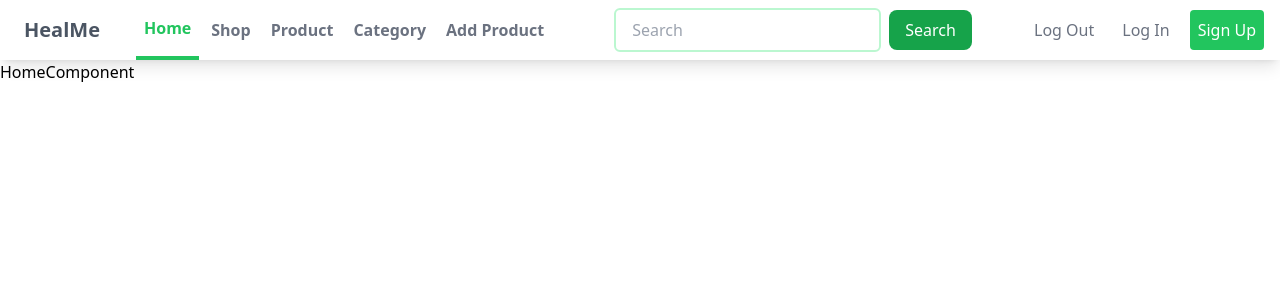
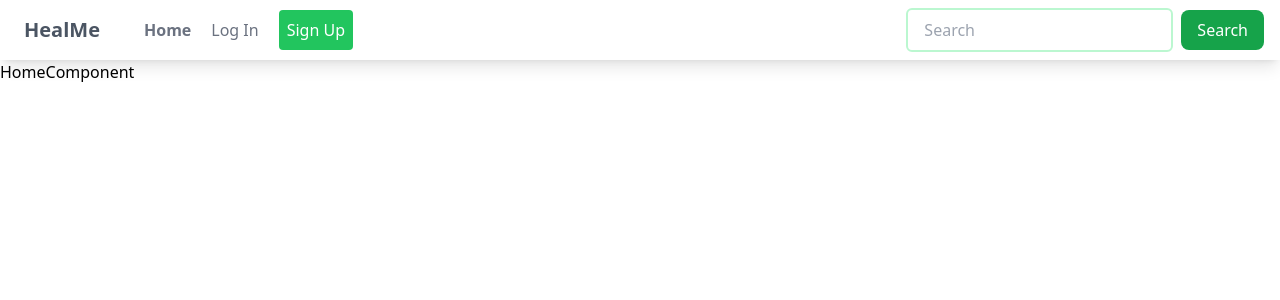
Before and after one commit to Ramudgar/skillsparkmern-afternoonbatch, a React (Create React App) app in the folder KharalJiiEcommerce/Frontend/ecommerce/: page / in a window 1280 px wide. Shown: the top 300 px of the page. Built offline with nearby package versions, Linux system fonts and the light colour scheme.

Commit message:
navgation menu is controlled based on login and user role

```diff
--- a/KharalJiiEcommerce/Frontend/ecommerce/src/App.js
+++ b/KharalJiiEcommerce/Frontend/ecommerce/src/App.js
@@ -1,6 +1,6 @@
 import React from "react";
 import "./App.css";
-import { BrowserRouter as Router,Routes,Route } from "react-router-dom";
+import { BrowserRouter as Router, Routes, Route } from "react-router-dom";
 import NavbarComponent from "./Components/Navbar/NavbarComponent";
 import HomeComponent from "./Components/Home/HomeComponent";
 import ShopComponent from "./Components/Shop/ShopComponent";
@@ -8,6 +8,8 @@ import ProdcutComponent from "./Components/Product/productComponent";
 import RegistrationForm from "./Components/Register/RegisterComponent";
 import LoginComponent from "./Components/Login/LoginComponent";
 import AddProductComponent from "./Components/AddProduct/AddProduct";
+import ProfileComponent from "./Components/Profile/ProfileComponent";
+import CategoryComponent from "./Components/Category/CategoryComponent";
 // import Counter from "./CounterComponent";
 // import CounterFunc from "./Components/Counter/CounterComponent";
 function App() {
@@ -16,12 +18,14 @@ function App() {
       <Router>
         <NavbarComponent />
         <Routes>
-          <Route path="/" element={<HomeComponent/> }/>
-          <Route path="/shop" element={<ShopComponent/>} />
-          <Route path='/product' element={<ProdcutComponent/>} />
+          <Route path="/" element={<HomeComponent />} />
+          <Route path="/shop" element={<ShopComponent />} />
+          <Route path="/product" element={<ProdcutComponent />} />
           <Route path="/register" element={<RegistrationForm />} />
-          <Route path="/login" element={<LoginComponent/>} />
-          <Route path="/addproduct" element={<AddProductComponent/>} />
+          <Route path="/login" element={<LoginComponent />} />
+          <Route path="/addproduct" element={<AddProductComponent />} />
+          <Route path="/category" element={<CategoryComponent/>} />
+          <Route path="/profile" element={<ProfileComponent />} />
           <Route path="*" element={<h1>404 Not Found</h1>} />
         </Routes>
       </Router>
--- /dev/null
+++ b/KharalJiiEcommerce/Frontend/ecommerce/src/Components/Category/CategoryComponent.jsx
@@ -0,0 +1,9 @@
+import React from 'react'
+
+const CategoryComponent = () => {
+  return (
+    <div>CategoryComponent</div>
+  )
+}
+
+export default CategoryComponent
--- a/KharalJiiEcommerce/Frontend/ecommerce/src/Components/Navbar/NavbarComponent.jsx
+++ b/KharalJiiEcommerce/Frontend/ecommerce/src/Components/Navbar/NavbarComponent.jsx
@@ -1,5 +1,10 @@
-import { Link } from 'react-router-dom';
+import { Link } from "react-router-dom";
 function NavbarComponent() {
+  const token = localStorage.getItem("token");
+  const userRole = localStorage.getItem("userRole");
+  // console.log(token);
+  // console.log(userRole);
+
   return (
     <nav className="bg-white shadow-lg">
       <div className="max-w-7xl mx-auto px-4">
@@ -13,9 +18,18 @@ function NavbarComponent() {
             <div className="hidden md:flex items-center space-x-1">
               <Link
                 to="/"
-                className="py-4 px-2 text-green-500 border-b-4 border-green-500 font-semibold"
+                className="py-4 px-2  text-gray-500 font-semibold hover:text-green-500 transition duration-300  "
               >
                 Home
+              </Link>
+
+              {token ? (
+                <>
+                  <Link
+                    to="/profile"
+                    className="py-4 px-2  text-gray-500 font-semibold hover:text-green-500 transition duration-300 "
+                  >
+                    Profile
                   </Link>
 
                   <Link
@@ -31,8 +45,10 @@ function NavbarComponent() {
                     Product
                   </Link>
 
+                  {userRole === "admin" ? (
+                    <>
                       <Link
-                to="/#"
+                        to="/category"
                         className="py-4 px-2 text-gray-500 font-semibold hover:text-green-500 transition duration-300"
                       >
                         Category
@@ -43,6 +59,31 @@ function NavbarComponent() {
                       >
                         Add Product
                       </Link>
+                    </>
+                  ) : null}
+
+                  <button className="py-2 px-2 font-medium text-gray-500 rounded hover:bg-gray-200 transition duration-300">
+                    Log Out
+                  </button>
+                </>
+              ) : (
+                <>
+                  <div className="hidden md:flex items-center space-x-3">
+                    <Link
+                      to="/login"
+                      className="py-2 px-2 font-medium text-gray-500 rounded hover:bg-gray-200 transition duration-300"
+                    >
+                      Log In
+                    </Link>
+                    <Link
+                      to="/register"
+                      className="py-2 px-2 font-medium text-white bg-green-500 rounded hover:bg-green-400 transition duration-300"
+                    >
+                      Sign Up
+                    </Link>
+                  </div>
+                </>
+              )}
             </div>
           </div>
           <div>
@@ -60,24 +101,7 @@ function NavbarComponent() {
               </button>
             </form>
           </div>
-          <div className="hidden md:flex items-center space-x-3">
-            <button className="py-2 px-2 font-medium text-gray-500 rounded hover:bg-gray-200 transition duration-300">
-              Log Out
-            </button>
 
-            <Link
-              to="/login"
-              className="py-2 px-2 font-medium text-gray-500 rounded hover:bg-gray-200 transition duration-300"
-            >
-              Log In
-            </Link>
-            <Link
-              to="/register"
-              className="py-2 px-2 font-medium text-white bg-green-500 rounded hover:bg-green-400 transition duration-300"
-            >
-              Sign Up
-            </Link>
-          </div>
           <div className="md:hidden flex items-center">
             <button className="outline-none mobile-menu-button">
               <svg
@@ -114,6 +138,14 @@ function NavbarComponent() {
                 className="block text-sm px-2 py-4 hover:bg-green-500 transition duration-300"
               >
                 Shop
+              </Link>
+            </li>
+            <li>
+              <Link
+                to="/profile"
+                className="block text-sm px-2 py-4 hover:bg-green-500 transition duration-300"
+              >
+                Profile
               </Link>
             </li>
             <li>
--- /dev/null
+++ b/KharalJiiEcommerce/Frontend/ecommerce/src/Components/Profile/ProfileComponent.jsx
@@ -0,0 +1,9 @@
+import React from 'react'
+
+const ProfileComponent = () => {
+  return (
+    <div>ProfileComponent</div>
+  )
+}
+
+export default ProfileComponent
```
Lines whose indentation alone changed are shown as unchanged.
